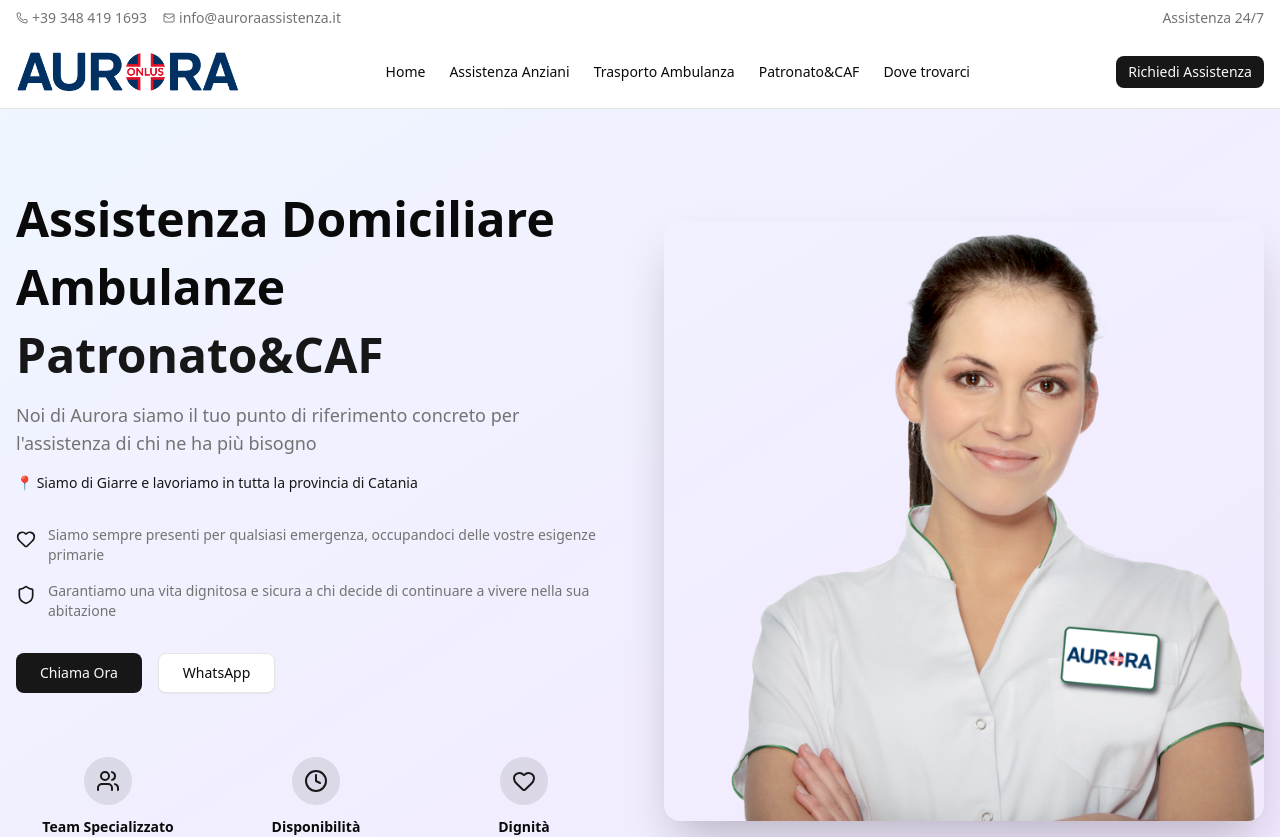
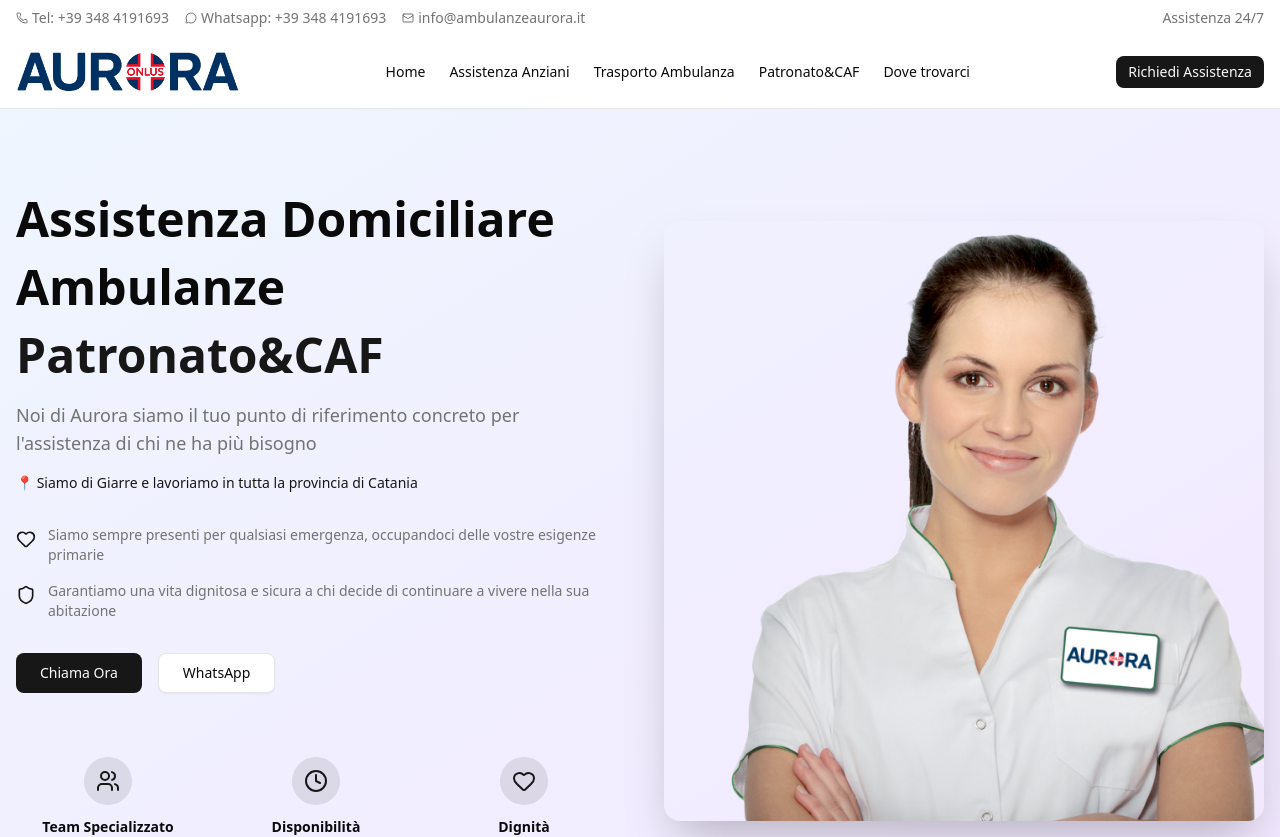
Before and after one commit to Burrath/aurora-assistenza-domiciliare, a React (Vite) app: page / in a window 1280 px wide. Shown: the top 837 px of the page. Built offline with nearby package versions, Linux system fonts and the light colour scheme.

Commit message:
Update: aggiornamenti automatici - 2025-11-07 19:08:43

```diff
--- a/src/components/Contact.tsx
+++ b/src/components/Contact.tsx
@@ -44,15 +44,15 @@
                 <div className="space-y-3">
                   <div className="flex items-center space-x-3">
                     <Phone className="h-4 w-4 text-muted-foreground" />
-                    <a href="tel:+393484191693" className="font-medium hover:text-primary transition-colors">+39 348 419 1693</a>
+                    <a href="tel:+393484191693" className="font-medium hover:text-primary transition-colors">Tel: +39 348 4191693</a>
                   </div>
                   <div className="flex items-center space-x-3">
                     <Mail className="h-4 w-4 text-muted-foreground" />
-                    <a href="mailto:info@auroraassistenza.it" className="font-medium hover:text-primary transition-colors">info@auroraassistenza.it</a>
+                    <a href="mailto:info@ambulanzeaurora.it" className="font-medium hover:text-primary transition-colors">info@ambulanzeaurora.it</a>
                   </div>
                   <div className="flex items-center space-x-3">
                     <MessageCircle className="h-4 w-4 text-muted-foreground" />
-                    <a href="https://wa.me/393484191693" className="font-medium hover:text-primary transition-colors">WhatsApp disponibile</a>
+                    <a href="https://wa.me/393484191693" className="font-medium hover:text-primary transition-colors">Whatsapp: +39 348 4191693</a>
                   </div>
                 </div>
               </CardContent>
--- a/src/components/Footer.tsx
+++ b/src/components/Footer.tsx
@@ -1,4 +1,4 @@
-import { Phone, Mail, MapPin, Clock } from "lucide-react";
+import { Phone, Mail, MapPin, Clock, MessageCircle } from "lucide-react";
 import logoImage from "@/assets/logo.png";
 
 export function Footer() {
@@ -23,11 +23,15 @@
             <div className="space-y-3">
               <div className="flex items-center space-x-3">
                 <Phone className="h-4 w-4 text-primary" />
-                <a href="tel:+393484191693" className="text-sm hover:text-primary transition-colors">+39 348 419 1693</a>
+                <a href="tel:+393484191693" className="text-sm hover:text-primary transition-colors">Tel: +39 348 4191693</a>
+              </div>
+              <div className="flex items-center space-x-3">
+                <MessageCircle className="h-4 w-4 text-primary" />
+                <a href="https://wa.me/393484191693" className="text-sm hover:text-primary transition-colors">Whatsapp: +39 348 4191693</a>
               </div>
               <div className="flex items-center space-x-3">
                 <Mail className="h-4 w-4 text-primary" />
-                <a href="mailto:info@auroraassistenza.it" className="text-sm hover:text-primary transition-colors">info@auroraassistenza.it</a>
+                <a href="mailto:info@ambulanzeaurora.it" className="text-sm hover:text-primary transition-colors">info@ambulanzeaurora.it</a>
               </div>
               <div className="flex items-start space-x-3">
                 <MapPin className="h-4 w-4 text-primary mt-0.5" />
--- a/src/components/Header.tsx
+++ b/src/components/Header.tsx
@@ -1,5 +1,5 @@
 import { Button } from "@/components/ui/button";
-import { Phone, Mail } from "lucide-react";
+import { Phone, Mail, MessageCircle } from "lucide-react";
 import logoImage from "@/assets/logo.png";
 
 export function Header() {
@@ -11,11 +11,15 @@
           <div className="flex items-center space-x-4">
             <div className="flex items-center space-x-1">
               <Phone className="h-3 w-3" />
-              <a href="tel:+393484191693" className="hover:text-primary transition-colors">+39 348 419 1693</a>
+              <a href="tel:+393484191693" className="hover:text-primary transition-colors">Tel: +39 348 4191693</a>
+            </div>
+            <div className="flex items-center space-x-1">
+              <MessageCircle className="h-3 w-3" />
+              <a href="https://wa.me/393484191693" className="hover:text-primary transition-colors">Whatsapp: +39 348 4191693</a>
             </div>
             <div className="flex items-center space-x-1">
               <Mail className="h-3 w-3" />
-              <a href="mailto:info@auroraassistenza.it" className="hover:text-primary transition-colors">info@auroraassistenza.it</a>
+              <a href="mailto:info@ambulanzeaurora.it" className="hover:text-primary transition-colors">info@ambulanzeaurora.it</a>
             </div>
           </div>
           <div className="hidden md:block">
```
